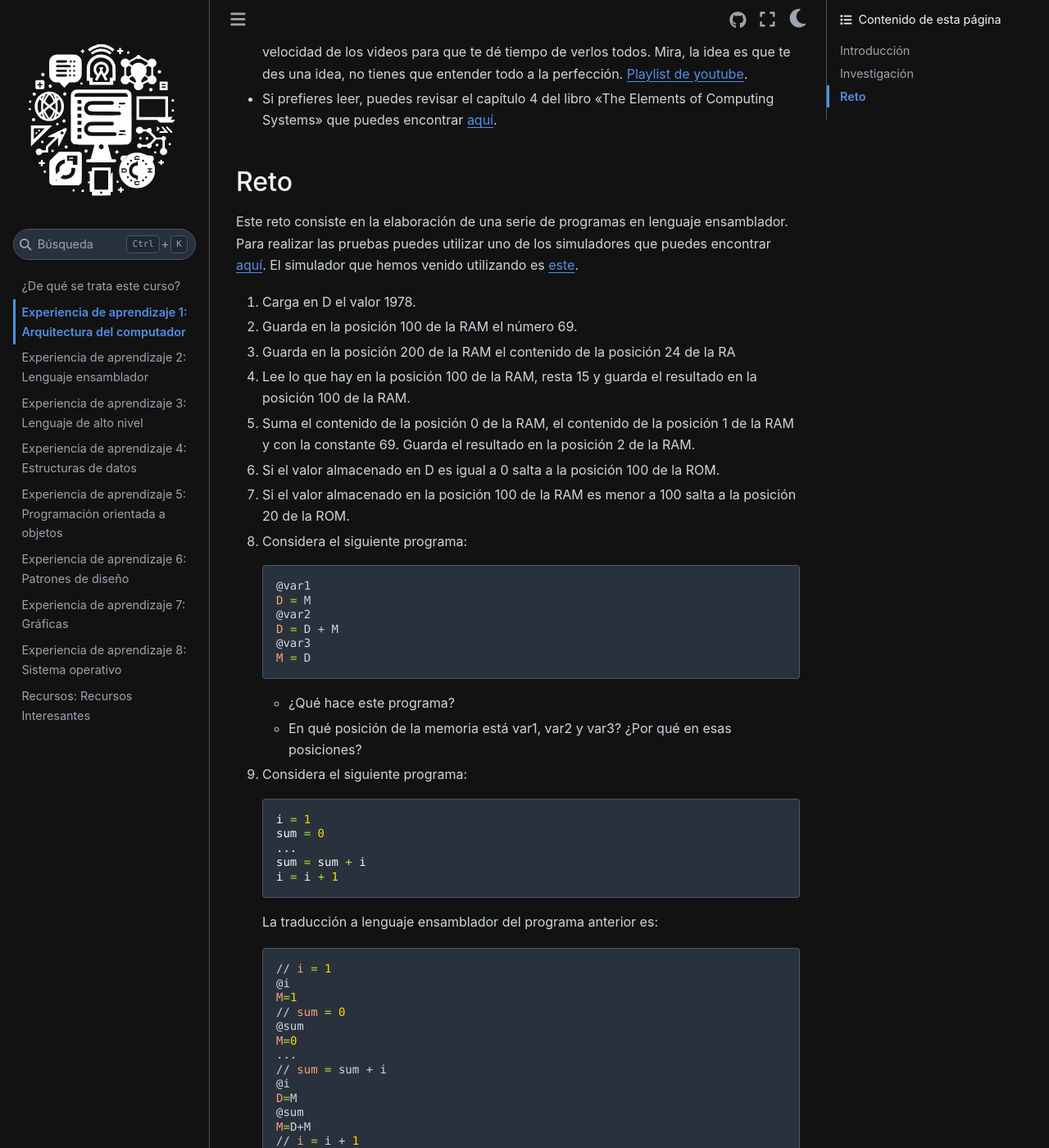
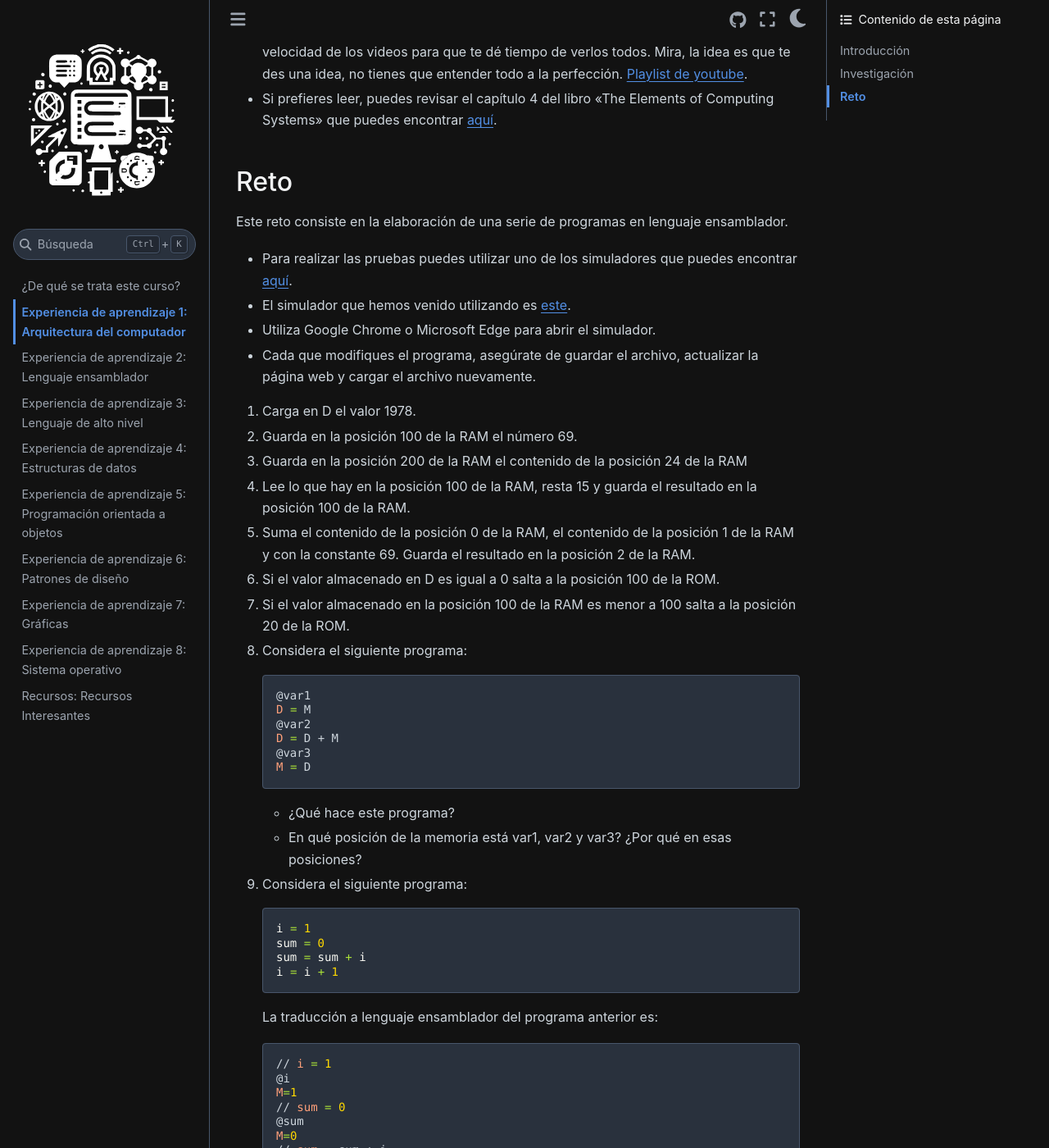
Before and after one commit to juanferfranco/SistemasComputacionales, a Sphinx documentation site: the page built from docs/_unidad1/unidad1.rst, in a window 1280 px wide and 1400 px high, scrolled down 1796 px. Shown: the whole window at 82% size. Built offline with Sphinx 7.4.7 and the Sphinx Book theme 1.1.4, drawn with Linux system fonts in a browser that asks for light colours.

Commit message:
fixes to learning experience 1

```diff
--- a/docs/_unidad1/unidad1.rst
+++ b/docs/_unidad1/unidad1.rst
@@ -79,13 +79,18 @@ dos recursos:
 Reto
 ------
 
-Este reto consiste en la elaboración de una serie de programas en lenguaje ensamblador. Para realizar
-las pruebas puedes utilizar uno de los simuladores que puedes encontrar `aquí <https://www.nand2tetris.org/software>`__.
-El simulador que hemos venido utilizando es `este <https://nand2tetris.github.io/web-ide/chip/>`__.
+Este reto consiste en la elaboración de una serie de programas en lenguaje ensamblador.
+
+* Para realizar las pruebas puedes utilizar uno de los simuladores que puedes
+  encontrar `aquí <https://www.nand2tetris.org/software>`__.
+* El simulador que hemos venido utilizando es `este <https://nand2tetris.github.io/web-ide/chip/>`__.
+* Utiliza Google Chrome o Microsoft Edge para abrir el simulador.
+* Cada que modifiques el programa, asegúrate de guardar el archivo, actualizar la página web y cargar
+  el archivo nuevamente.
 
 1. Carga en D el valor 1978.
 2. Guarda en la posición 100 de la RAM el número 69.
-3. Guarda en la posición 200 de la RAM el contenido de la posición 24 de la RA
+3. Guarda en la posición 200 de la RAM el contenido de la posición 24 de la RAM
 4. Lee lo que hay en la posición 100 de la RAM, resta 15 y guarda el resultado en la posición 100 de la RAM.
 5. Suma el contenido de la posición 0 de la RAM, el contenido de la posición 1 de la RAM y con la
    constante 69. Guarda el resultado en la posición 2 de la RAM.
@@ -111,7 +116,6 @@ El simulador que hemos venido utilizando es `este <https://nand2tetris.github.io
 
         i = 1
         sum = 0
-        ...
         sum = sum + i
         i = i + 1
 
@@ -125,7 +129,6 @@ El simulador que hemos venido utilizando es `este <https://nand2tetris.github.io
       // sum = 0
       @sum
       M=0
-      ...
       // sum = sum + i
       @i
       D=M
@@ -162,7 +165,6 @@ El simulador que hemos venido utilizando es `este <https://nand2tetris.github.io
         i = i - 1
         goto LOOP
         CONT:
-        ...
 
     La traducción a lenguaje ensamblador del programa anterior es:
 
@@ -186,7 +188,6 @@ El simulador que hemos venido utilizando es `este <https://nand2tetris.github.io
         @LOOP
         0;JMP
         (CONT)
-        ...
 
     * ¿Qué hace este programa?
     * En qué memoria está almacenada la variable i? ¿En qué dirección de esa memoria?
```
